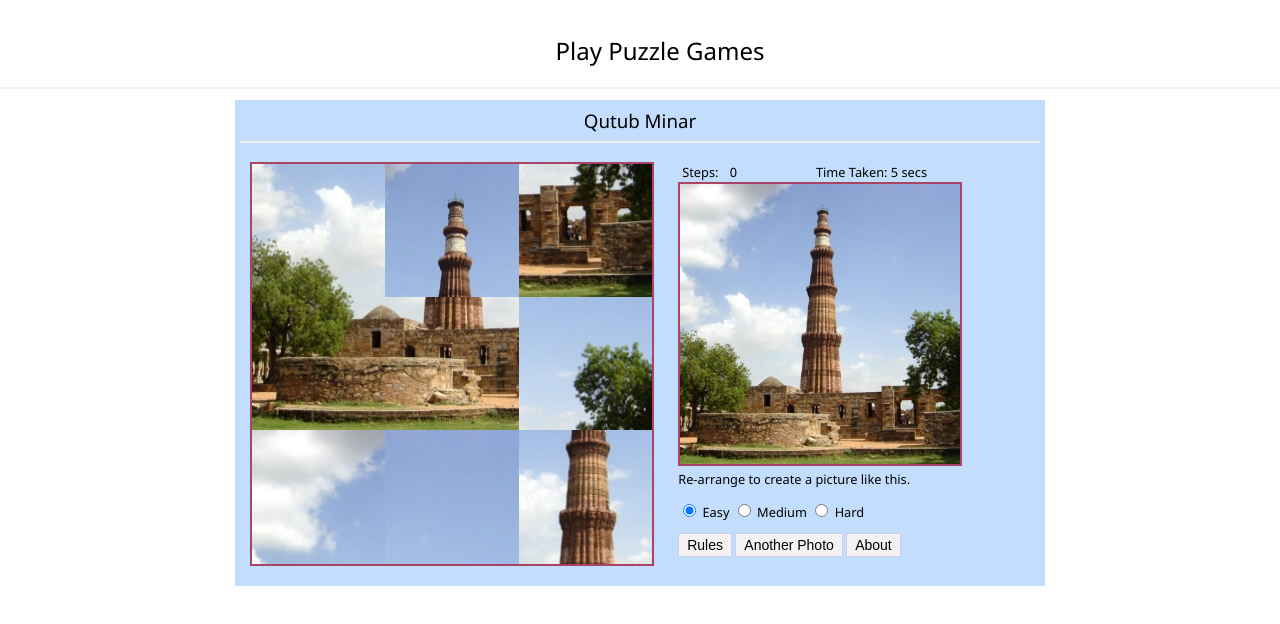
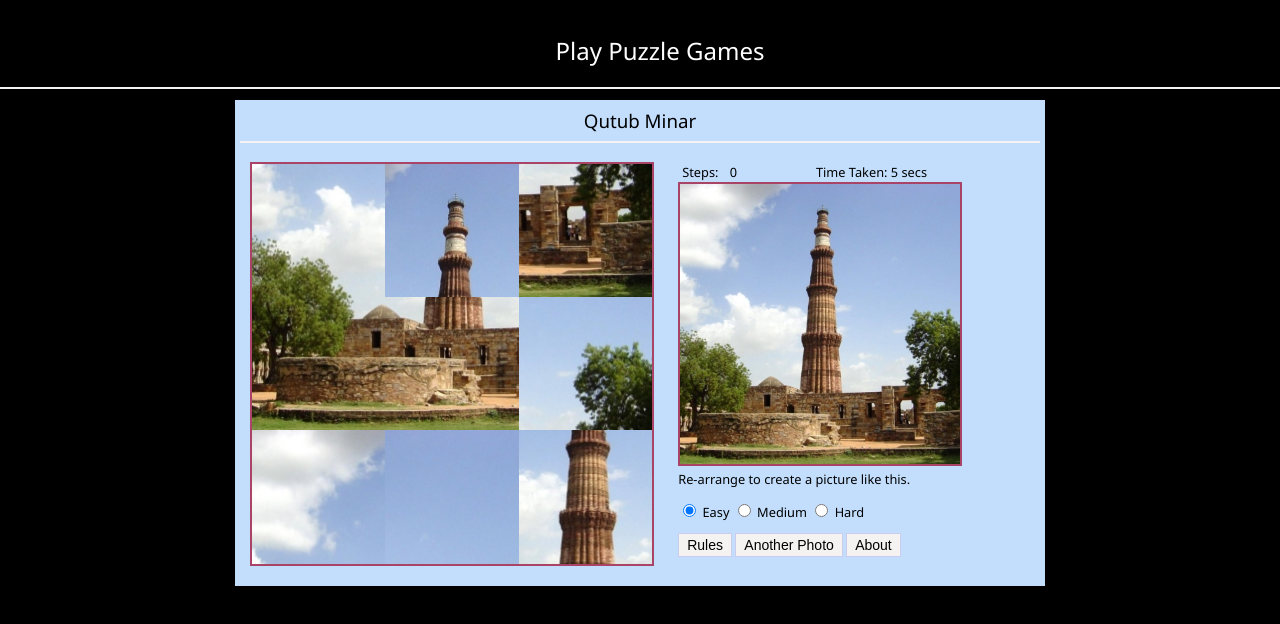
Before and after one commit to wangchenggggdn/playpuzzlegames.online, a plain HTML site: page index.html in a window 1280 px wide. Drawn offline with Linux system fonts and the light colour scheme.

Commit message:
no message

```diff
--- a/css/style.css
+++ b/css/style.css
@@ -11,3 +11,5 @@ h3{
     margin:3px 0px;
     text-align:center;
 }
+.bg-black{--tw-bg-opacity: 1;background-color:rgb(0 0 0 / var(--tw-bg-opacity, 1))}
+.text-white{--tw-text-opacity: 1;color:rgb(255 255 255 / var(--tw-text-opacity, 1))}
--- a/index.html
+++ b/index.html
@@ -10,9 +10,9 @@
     <script src="js/image-puzzle.js"></script>
 </head>
 
-<body>
+<body class="bg-black">
     <div id="collage">
-        <h2><img src="/favicon.ico" width="40", height="40" alt="play puzzle games agame.com" />Play Puzzle Games</h2>
+        <h2 class="text-white"><img src="/favicon.ico" width="40", height="40" alt="play puzzle games agame.com" />Play Puzzle Games</h2>
         <hr />
         <div id="playPanel" style="padding:5px;display:none;">
             <h3 id="imgTitle"></h3>
```
